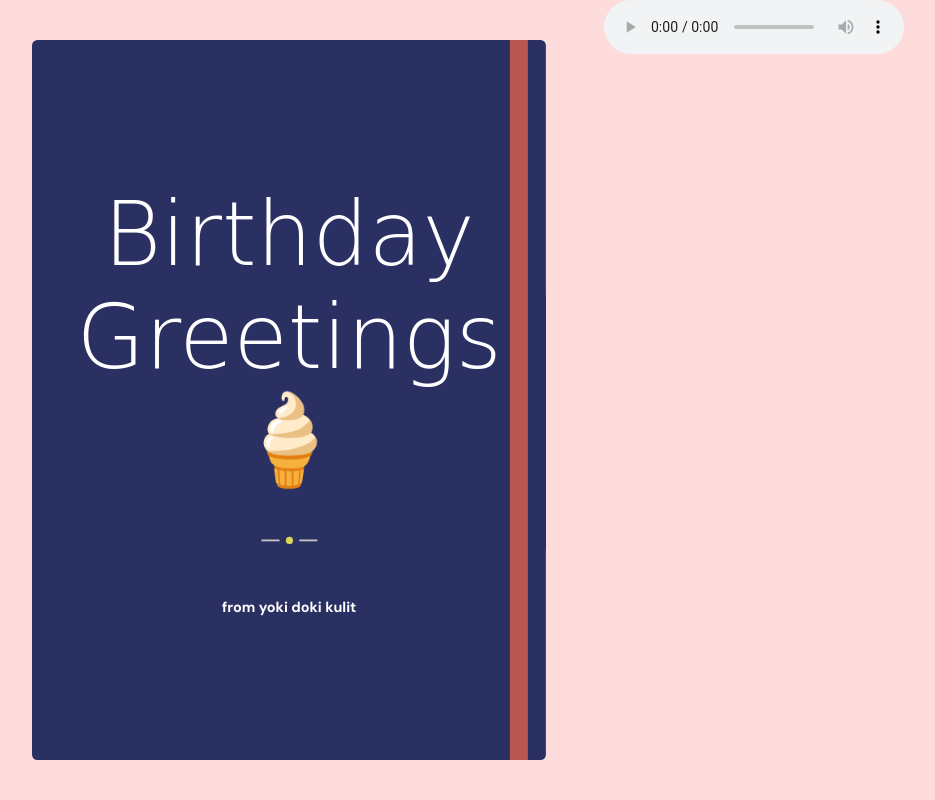
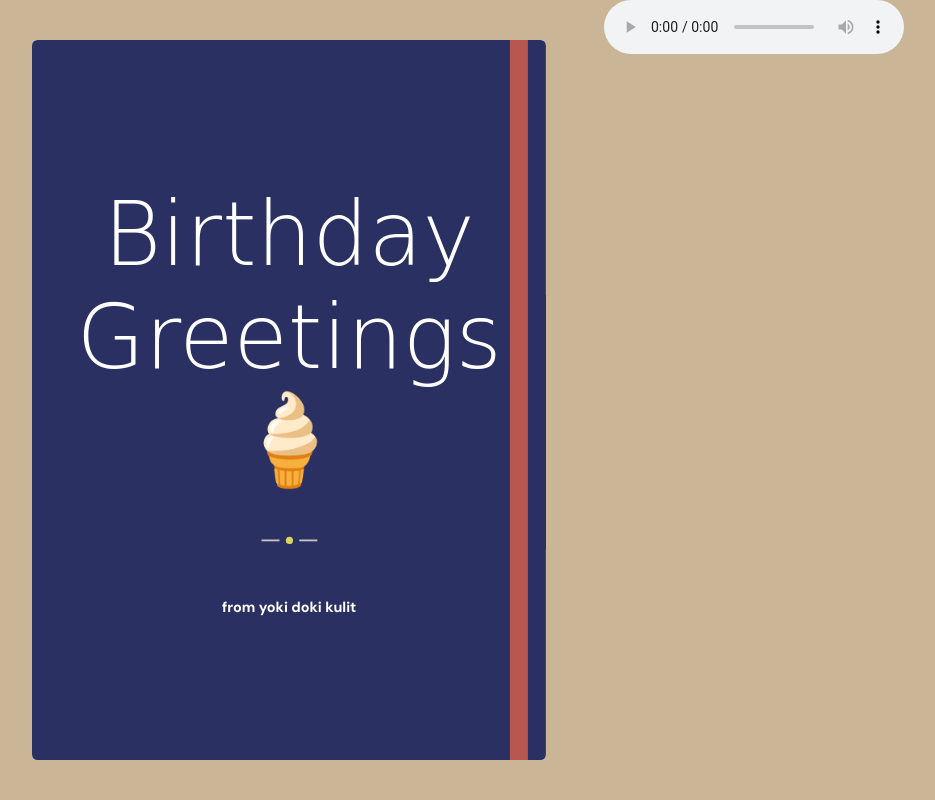
Before and after one commit to JerickoLibrada/HappyBirthdayPeyt, a plain HTML site: page index.html in a window 1280 px wide. Shown: the whole page, without its empty margins (172-1107 px from the left). Drawn offline with Linux system fonts and the light colour scheme; grey boxes are pictures that could not be loaded; a web font is replaced by a local one.

Commit message:
index.css

```diff
--- a/index.css
+++ b/index.css
@@ -1,3 +1,5 @@
+
+
 @import url("https://fonts.googleapis.com/css2?family=Cinzel:wght@400;500&family=Petemoss&display=swap");
 @import url('https://fonts.googleapis.com/css2?family=DM+Sans:ital,opsz,wght@0,9..40,100..1000;1,9..40,100..1000&display=swap');
 * {
@@ -27,7 +29,7 @@ span{
 main {
 	display: flex;
 	justify-content: center;
-	background-color:#ffdcdc;
+	background-color:#cab697;
 }
 
 .book {
```
